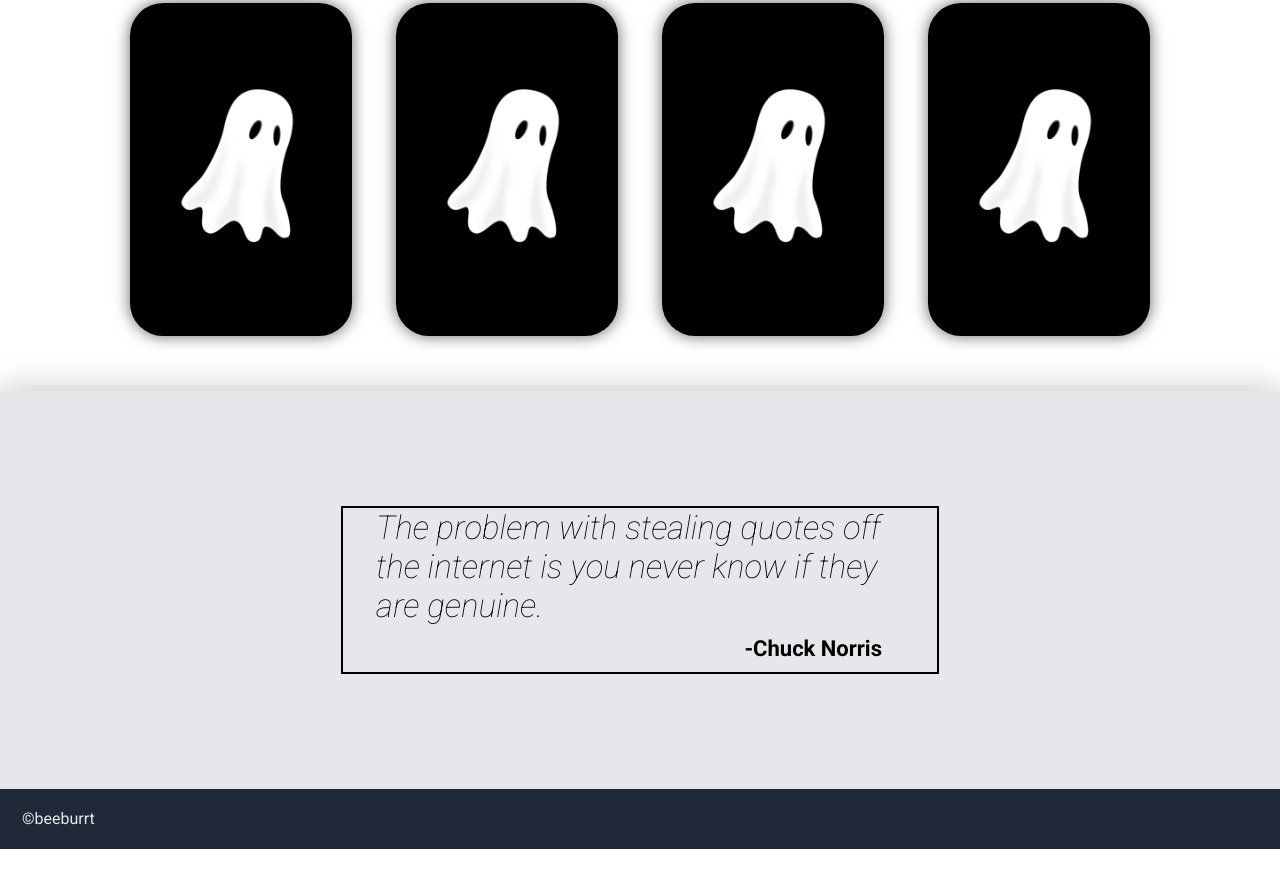
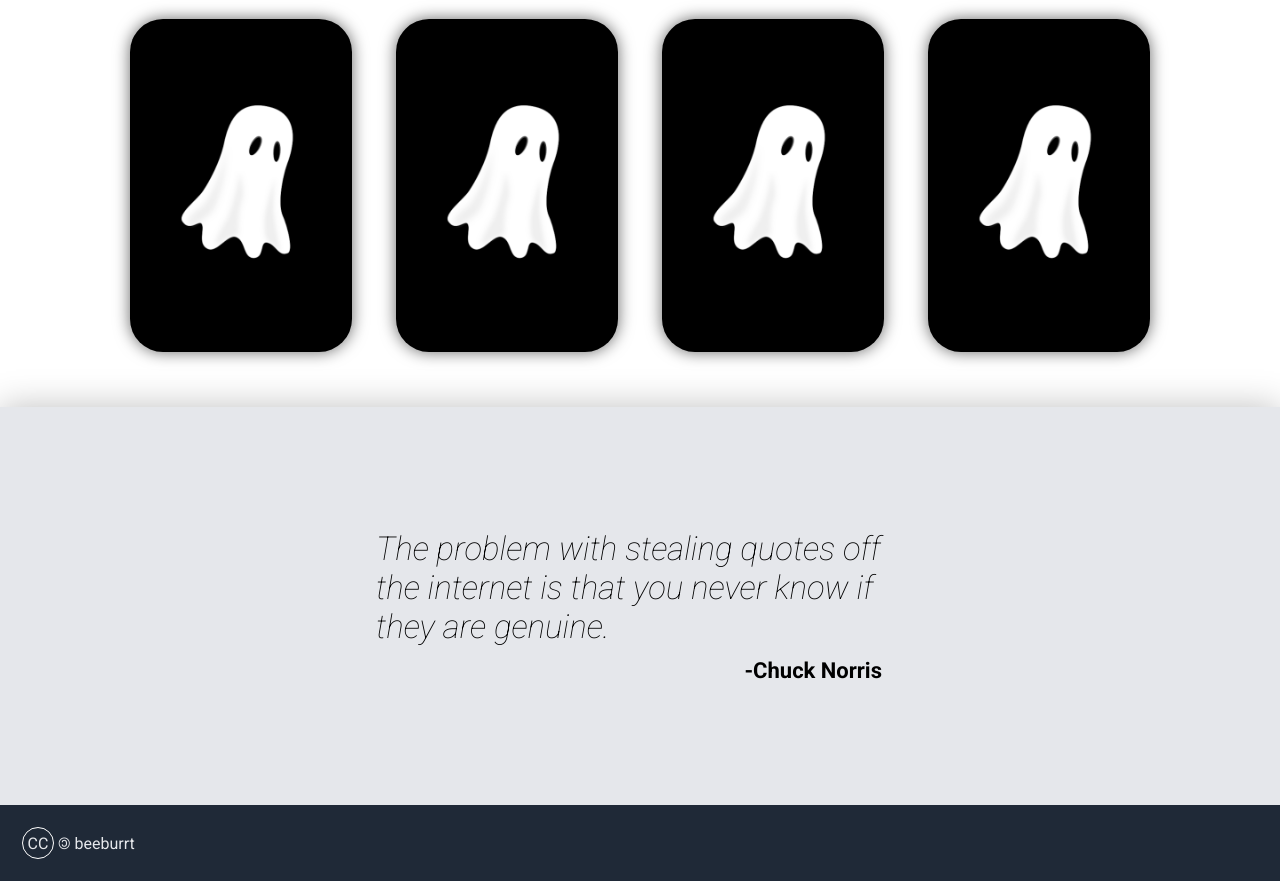
Before and after one commit to beeburrt/git_test, a plain HTML site: page index.html in a window 1280 px wide. Shown: the part 728-1609 px from the top of the page. Before the commit the page ends 1577 px from the top, so only its background shows below. Drawn offline with Linux system fonts and the light colour scheme.

Commit message:
Udate layout and Improve design

```diff
--- a/index.html
+++ b/index.html
@@ -18,8 +18,8 @@
       <nav class="nav">
         <ul class="list">
           <li class="link"><a href="index.html">Home</a></li>
-          <li class="link"><a href="index.html">Something</a></li>
-          <li class="link"><a href="index.html">Something Else</a></li>
+          <li class="link"><a href="https://meyerweb.com/eric/tools/css/reset/">Something</a></li>
+          <li class="link"><a href="https://sheldonbrown.com/index.html">Something Else</a></li>
           <li class="link"><a href="mailto:beeburrt@outlook.com">Contact</a></li>
         </ul>
       </nav>
@@ -28,7 +28,7 @@
     <section class="hero">
       <h1 class="title">Generic Header</h1>
 
-      <p>More text goes here. I'm listening to the Seattle radio station KEXP  as I type this, but I don't live in Seattle. Ahh, the magic of the internet. You could just go to their website, <a href="https://www.kexp.org">kexp.org </a>but I'm using a browser extension called Worldwide Radio</a></p>
+      <p>More text goes here. Like words and stuff. Sentences? How many sentences is too many sentences? I know like 6000 sentences is too many sentences, but what about 13? Is 13 sentences too many sentences? I'm listening to the Seattle radio station KEXP  as I type this, but I don't live in Seattle. You could go to their website and listen, <a href="https://www.kexp.org">kexp.org </a>but I'm using a browser extension called Worldwide Radio</a></p>
 
       <button class="button">I'm a Button<br>Click Me</button>
 
@@ -45,14 +45,15 @@
     </section>
 
      <section class="quote">
-      <blockquote>The problem with stealing quotes off the internet is you never know if they are genuine.
+      <blockquote>The problem with stealing quotes off the internet is that you never know if they are genuine.
       <p class="cite">-Chuck Norris</p>
       </blockquote>
     </section>
 
 
     <footer class="footer">
-      <small>&copy;beeburrt</small>
+      <span class="creative-commons">CC</span>
+      <p class="copy-left">&copy;</p> beeburrt
     </footer>
 
   </body>
--- a/styles.css
+++ b/styles.css
@@ -36,14 +36,14 @@ body {
 ol, ul {
 	list-style: none;
 }
-blockquote, q {
-	quotes: none;
+/* blockquote, q {
+  quotes: none;
 }
 blockquote:before, blockquote:after,
 q:before, q:after {
 	content: '';
 	content: none;
-}
+} */
 table {
 	border-collapse: collapse;
 	border-spacing: 0;
@@ -54,8 +54,19 @@ table {
 ==================================
 */
 
+@font-face {
+  font-display: swap;
+  font-family: CCSymbols;
+  font-synthesis: none;
+  src: url(CCSymbols.woff2) format(woff2),
+       url(CCSymbols.woff)  format(woff);
+  unicode-range: u+a9, u+229c,
+                 u+1f10d-1f10f,
+                 u+1f16d-1f16f;
+}
+
 body {
-  font-family: 'Roboto', sans-serif;
+  font-family: 'Roboto', sans-serif, 'CCSymbols';
   box-sizing: border-box;
 }
 
@@ -142,6 +153,11 @@ a:hover {
   color: #3882f6;
 }
 
+a:focus {
+  text-decoration: underline;
+  color: #3882f6;
+}
+
 /* =====================
     Card Section
 ===================== */
@@ -211,7 +227,6 @@ a:hover {
 
 blockquote {
   padding: 0 33px;
-  border: 2px solid black;
   max-width: 33rem;
   margin: 0 auto;
 }
@@ -219,7 +234,7 @@ blockquote {
 .quote p.cite {
   font: normal bold 22px Roboto, sans-serif;
   text-align: end;
-  padding: 11px 22px;
+  margin: 12px 22px 0 0;
 }
 
 /* =====================
@@ -232,3 +247,22 @@ blockquote {
   padding: 22px;
   flex-wrap: wrap;
 }
+
+.copy-left {
+  display: inline-block;
+  text-align: right;
+  margin: 0px;
+ transform: scaleX(-1);
+}
+
+.creative-commons{
+  border: 1px solid white;
+  box-sizing: border-box;
+  border-radius: 1em;
+  width: 2em;
+  height: 2em;
+  display: inline-block;
+  line-height: 2em;
+  text-align: center;
+  font-size: 1em;
+ }
```
Also changed, not shown: images/2019_CC_GlobalSummit_logo.jpg (added), 2 other files.
